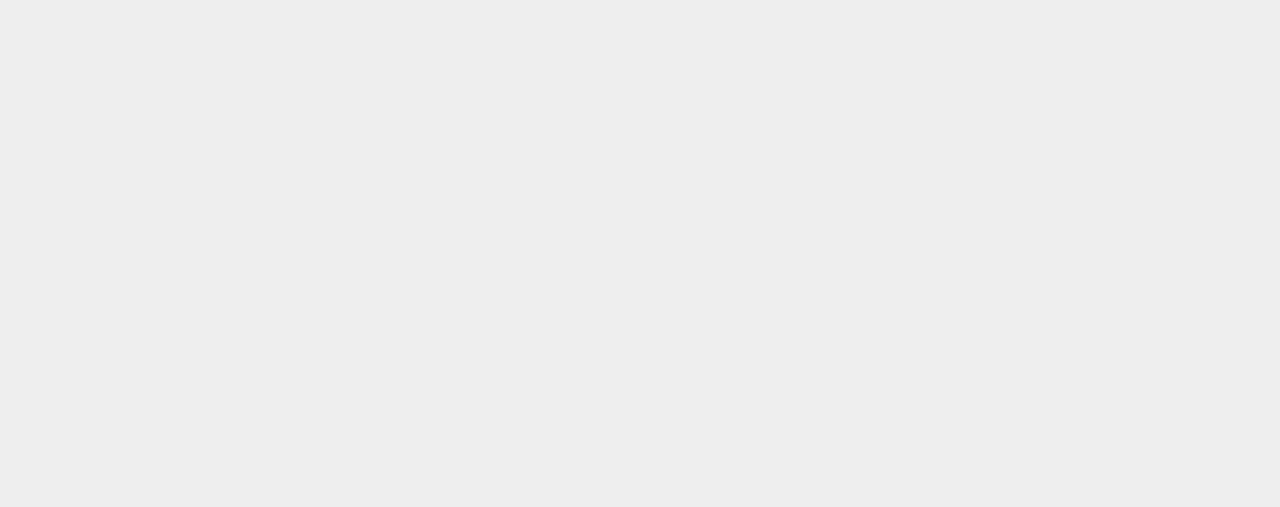
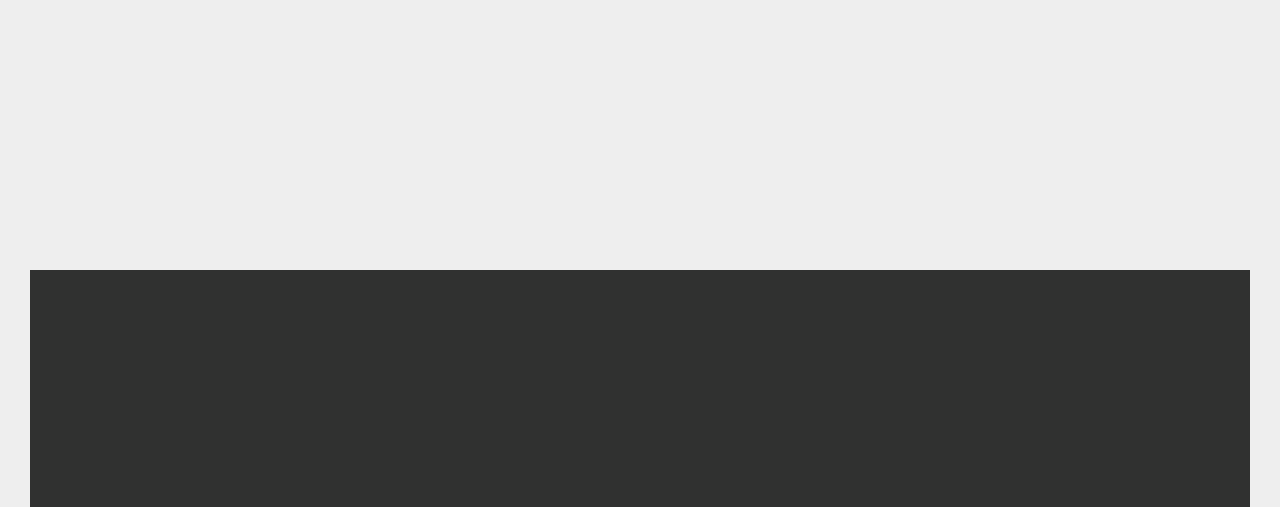
Before and after one commit to lgarcia82/project-barbershop, a React (Create React App) app in the folder client/: page / in a window 1280 px wide. Shown: the part 2036-2543 px from the top of the page. Before the commit the page ends 1540 px from the top, so only its background shows below. Built offline with nearby package versions, Linux system fonts and the light colour scheme.

Commit message:
feature: footer component added

```diff
--- a/client/src/react/App.js
+++ b/client/src/react/App.js
@@ -3,6 +3,7 @@ import {BrowserRouter as Router} from 'react-router-dom'
 
 import Header from './components/landing-page/Header'
 import BarberList from './components/landing-page/BarberList'
+import Footer from './components/landing-page/Footer'
 
 function App() {
   return (
@@ -10,6 +11,7 @@ function App() {
       <Router>
         <Header />
         <BarberList />
+        <Footer />
       </Router>
 
     </div>
--- a/client/src/react/components/landing-page/Footer.js
+++ b/client/src/react/components/landing-page/Footer.js
@@ -0,0 +1,13 @@
+import React from 'react'
+
+const Footer = () => {
+  return(
+    <div className='Footer-Container'>
+      <div className='Footer'>
+
+      </div>
+    </div>
+  )
+}
+
+export default Footer
--- a/client/src/sass/base/_base.scss
+++ b/client/src/sass/base/_base.scss
@@ -18,3 +18,12 @@ body {
 .Header-Container{
   padding: 30px;
 }
+
+.Barbers-Container {
+  padding: 100px 30px;
+}
+
+.Footer-Container{
+  padding: 200px 30px 0 30px;
+
+}
--- a/client/src/sass/layout/_landing-page.scss
+++ b/client/src/sass/layout/_landing-page.scss
@@ -27,3 +27,18 @@
     text-align: center;
   }
 }
+
+.Barbers {
+  position: relative;
+  height: auto;
+  background-color: #e2e2e2;
+  padding: 15% 0;
+
+  clip-path: polygon(0 0, 100% 10%, 100% 100%, 0 90%);
+}
+
+.Footer {
+  position: relative;
+  background-color: $color-light;
+  height: 30vh;
+}
```
Also changed, not shown: client/src/sass/components/_footer.scss (added).
